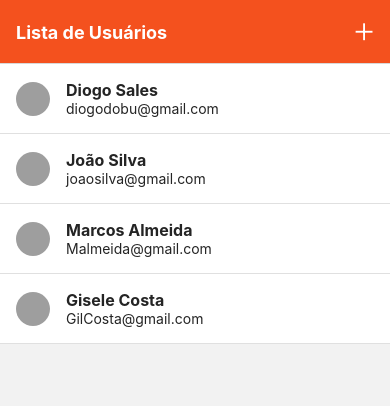
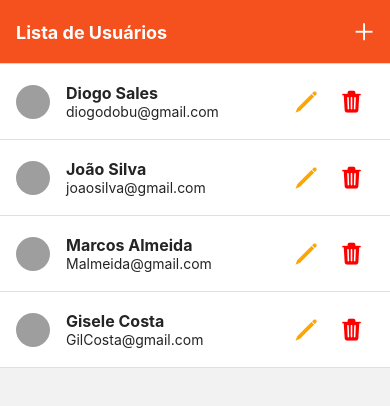
Before and after one commit to digsales/Crud_react-native, a React Native app: screen /UserList in a window 390 px wide. Shown: the top 406 px of the page. Built offline with nearby package versions, Linux system fonts and the light colour scheme; grey boxes are pictures that could not be loaded.

Commit message:
Add Edit and Delete user

```diff
--- a/src/views/UserList.js
+++ b/src/views/UserList.js
@@ -1,15 +1,47 @@
-import { Avatar, ListItem } from "@rneui/themed";
+import { Avatar, Button, ListItem } from "@rneui/themed";
 import React from "react";
-import { Text, StyleSheet, View, FlatList } from "react-native";
+import { StyleSheet, View, FlatList, Alert } from "react-native";
 import users from "../data/users";
+import Ionicon from "@expo/vector-icons/Ionicons";
 
 export default (props) => {
+  function confirmUserDeletion(user) {
+    Alert.alert("Exluir Usuário", "Deseja mesmo exluir este usuário?", [
+      {
+        text: "Sim",
+        onPress() {
+          console.warn(user.name + " exluído com sucesso!");
+        },
+      },
+      {
+        text: "Não",
+      },
+    ]);
+  }
+
+  function getActions(user) {
+    return (
+      <View style={{ flexDirection: "row" }}>
+        <Button
+          onPress={() => props.navigation.navigate("UserForm", user)}
+          type="clear"
+          icon={<Ionicon name="pencil" size={25} color="orange" />}
+        />
+        <Button
+          onPress={() => confirmUserDeletion(user)}
+          type="clear"
+          icon={<Ionicon name="trash" size={25} color="red" />}
+        />
+      </View>
+    );
+  }
+
   function getUserItem({ item: user }) {
     return (
       <ListItem
         key={user.id}
         bottomDivider
-        onPress={() => props.navigation.navigate("UserForm")}
+        onPress={() => props.navigation.navigate("UserForm", user)}
       >
         <Avatar rounded source={{ uri: user.avatarUrl }} />
         <ListItem.Content>
@@ -18,6 +50,7 @@ export default (props) => {
           </ListItem.Title>
           <ListItem.Subtitle>{user.email}</ListItem.Subtitle>
         </ListItem.Content>
+        <ListItem.Content right>{getActions(user)}</ListItem.Content>
       </ListItem>
     );
   }
```
